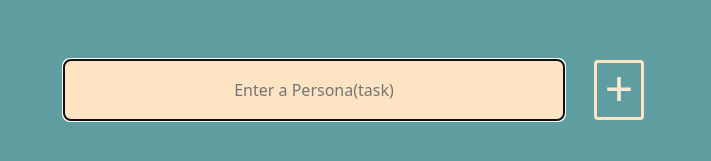
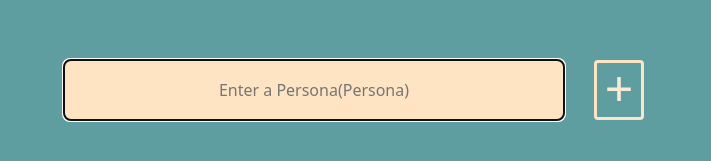
Before and after one commit to vnaykvkrm/PersonaNote, a React (Vite) app in the folder personanote/: page / in a window 1280 px wide. Shown: the part 239-400 px from the top of the page, without its empty margins (286-997 px from the left). Built offline with nearby package versions, Linux system fonts and the light colour scheme.

Commit message:
renamed functions and hooks

```diff
--- a/personanote/src/components/customForm.jsx
+++ b/personanote/src/components/customForm.jsx
@@ -2,30 +2,30 @@ import React, { useState } from 'react'
 import {BeakerIcon} from '@heroicons/react/24/solid'
 import '../components/CustomForm.css'
 
-function CustomForm({addTask}) {
+function CustomForm({addPersona}) {
 
-    const[task,setTask]=useState("");
+    const[persona,setPersona]=useState("");
 
     const handleFormSubmit = (e) => {
         e.preventDefault()
-        addTask(e)
-        setTask('')
+        addPersona(e)
+        setPersona('')
     }
   return (
     <form className='persona_note'
     onSubmit={handleFormSubmit}
     >
-        <p>{task}</p>
+        <p>{persona}</p>
         <div className="wrapper">
             <input type="text"
-            id='task'
+            id='Persona'
             className='input'
-            value={task}
-            onInput={(e) => setTask(e.target.value)}
+            value={persona}
+            onInput={(e) => setPersona(e.target.value)}
             required
             autoFocus
             maxLength={60}
-            placeholder='Enter a Persona(task)'
+            placeholder='Enter a Persona(Persona)'
             />
 
         </div>
```
